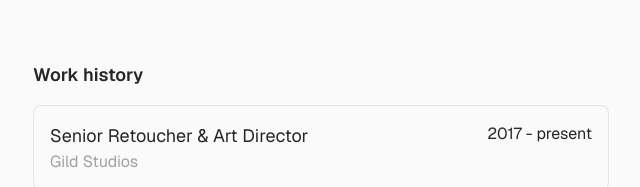
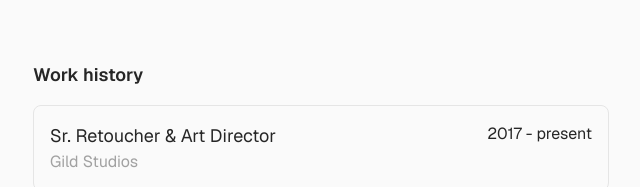
Before and after one commit to viktorfejes/viktorfejes.com, an Astro site: page /about in a window 1280 px wide. Shown: the part 911-1098 px from the top of the page, 319-959 px from the left. Built offline with nearby package versions, Linux system fonts and the light colour scheme; Astro itself is replaced by a stand-in of ours.

Commit message:
Changed Senior to Sr. on about page

```diff
--- a/src/pages/about.astro
+++ b/src/pages/about.astro
@@ -24,7 +24,7 @@ import Collapsible from "../components/Collapsible.astro";
                     <Collapsible id="c-1">
                         <div slot="header" class="flex justify-between">
                             <div>
-                                <h3 class="text-lg dark:text-neutral-300">Senior Retoucher & Art Director</h3>
+                                <h3 class="text-lg dark:text-neutral-300">Sr. Retoucher & Art Director</h3>
                                 <a href="#" class="text-neutral-400 dark:text-neutral-500">Gild Studios</a>
                             </div>
                             <p>2017 - present</p>
```
